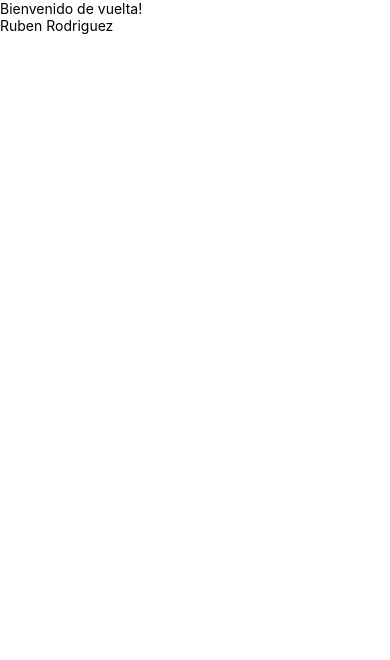
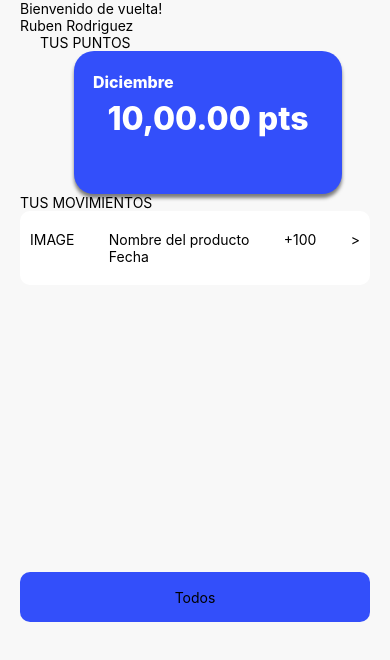
Before and after one commit to ayelenmarie/digital-house, a React Native app: screen / in a window 390 px wide. Shown: the top 660 px of the page. Built offline with nearby package versions, Linux system fonts and the light colour scheme.

Commit message:
Created Home view components with placeholders

```diff
--- a/App.js
+++ b/App.js
@@ -1,19 +1,34 @@
 import { StatusBar } from "expo-status-bar";
-import { StyleSheet, SafeAreaView } from "react-native";
+import { StyleSheet, SafeAreaView, Text, ScrollView } from "react-native";
 
+import CustomButton from "./src/components/CustomButton";
 import Header from "./src/components/Header";
+import PointMovementsList from "./src/components/PointMovementsList";
+import PointsSummary from "./src/components/PointsSummary";
 
 export default function App() {
   return (
     <SafeAreaView style={styles.container}>
-      <Header />
-      <StatusBar style="auto" />
+      <ScrollView style={styles.contentContainer}>
+        <Header />
+        <PointsSummary />
+        <PointMovementsList />
+        <CustomButton>
+          <Text>Todos</Text>
+        </CustomButton>
+        <StatusBar style="auto" />
+      </ScrollView>
     </SafeAreaView>
   );
 }
 
 const styles = StyleSheet.create({
   container: {
-    backgroundColor: "#fff",
+    flex: 1,
+    backgroundColor: "#F8F8F8",
+  },
+  contentContainer: {
+    paddingHorizontal: 20,
+    paddingBottom: 40,
   },
 });
--- /dev/null
+++ b/src/components/CustomButton.tsx
@@ -0,0 +1,17 @@
+import { Pressable, PressableProps, StyleSheet } from "react-native";
+
+const CustomButton = ({ ...props }: PressableProps) => {
+  return <Pressable style={styles.button} {...props} />;
+};
+
+const styles = StyleSheet.create({
+  button: {
+    backgroundColor: "#334FFA",
+    height: 50,
+    justifyContent: "center",
+    alignItems: "center",
+    borderRadius: 10,
+  },
+});
+
+export default CustomButton;
--- /dev/null
+++ b/src/components/PointMovementItem.tsx
@@ -0,0 +1,24 @@
+import { View, Text, StyleSheet } from "react-native";
+
+const PointMovementItem = () => {
+  return (
+    <View style={styles.container}>
+      <Text>IMAGE</Text>
+      <View>
+        <Text>Nombre del producto</Text>
+        <Text>Fecha</Text>
+      </View>
+      <Text>+100</Text>
+      <Text>{`>`}</Text>
+    </View>
+  );
+};
+
+const styles = StyleSheet.create({
+  container: {
+    flexDirection: "row",
+    justifyContent: "space-between",
+  },
+});
+
+export default PointMovementItem;
--- /dev/null
+++ b/src/components/PointMovementsList.tsx
@@ -0,0 +1,29 @@
+import { View, Text, StyleSheet } from "react-native";
+
+import PointMovementItem from "./PointMovementItem";
+
+const PointMovementsList = () => {
+  return (
+    <View style={styles.container}>
+      <Text>TUS MOVIMIENTOS</Text>
+      <View style={styles.contentContainer}>
+        <PointMovementItem />
+      </View>
+    </View>
+  );
+};
+
+const styles = StyleSheet.create({
+  container: {
+    height: "100%",
+  },
+  contentContainer: {
+    backgroundColor: "#FFFFFF",
+    paddingHorizontal: 10,
+    paddingVertical: 20,
+    marginBottom: 43,
+    borderRadius: 10,
+  },
+});
+
+export default PointMovementsList;
--- /dev/null
+++ b/src/components/PointsSummary.tsx
@@ -0,0 +1,49 @@
+import { View, Text, StyleSheet } from "react-native";
+
+const PointsSummary = () => {
+  return (
+    <View style={styles.container}>
+      <Text>TUS PUNTOS</Text>
+      <View style={styles.box}>
+        <Text style={styles.month}>Diciembre</Text>
+        <Text style={styles.points}>10,00.00 pts</Text>
+      </View>
+    </View>
+  );
+};
+
+const styles = StyleSheet.create({
+  container: {
+    paddingHorizontal: 20,
+  },
+  box: {
+    width: 268,
+    height: 143,
+    marginHorizontal: 34,
+    paddingHorizontal: 19,
+    paddingVertical: 21,
+    borderRadius: 20,
+    backgroundColor: "#334FFA",
+    shadowColor: "#000",
+    shadowOffset: {
+      width: 0,
+      height: 4,
+    },
+    shadowOpacity: 0.5,
+    shadowRadius: 3.84,
+  },
+  month: {
+    color: "white",
+    fontSize: 16,
+    fontWeight: "800",
+  },
+  points: {
+    marginTop: 7,
+    color: "white",
+    textAlign: "center",
+    fontSize: 32,
+    fontWeight: "800",
+  },
+});
+
+export default PointsSummary;
```
